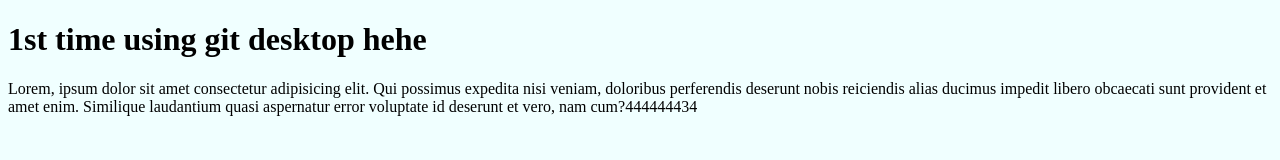
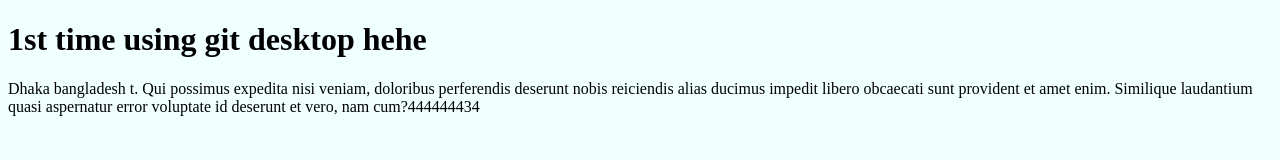
Before and after one commit to shazid481/my-1st-git-dekstop-website-repo, a plain HTML site: page index.html in a window 1280 px wide. Drawn offline with Linux system fonts and the light colour scheme.

Commit message:
Update index.html

```diff
--- a/index.html
+++ b/index.html
@@ -8,6 +8,6 @@
 </head>
 <body>
     <h1>1st time using git desktop hehe</h1>
-    <p>Lorem, ipsum dolor sit amet consectetur adipisicing elit. Qui possimus expedita nisi veniam, doloribus perferendis deserunt nobis reiciendis alias ducimus impedit libero obcaecati sunt provident et amet enim. Similique laudantium quasi aspernatur error voluptate id deserunt et vero, nam cum?444444434</p>
+    <p>Dhaka bangladesh t. Qui possimus expedita nisi veniam, doloribus perferendis deserunt nobis reiciendis alias ducimus impedit libero obcaecati sunt provident et amet enim. Similique laudantium quasi aspernatur error voluptate id deserunt et vero, nam cum?444444434</p>
 </body>
 </html>
```
